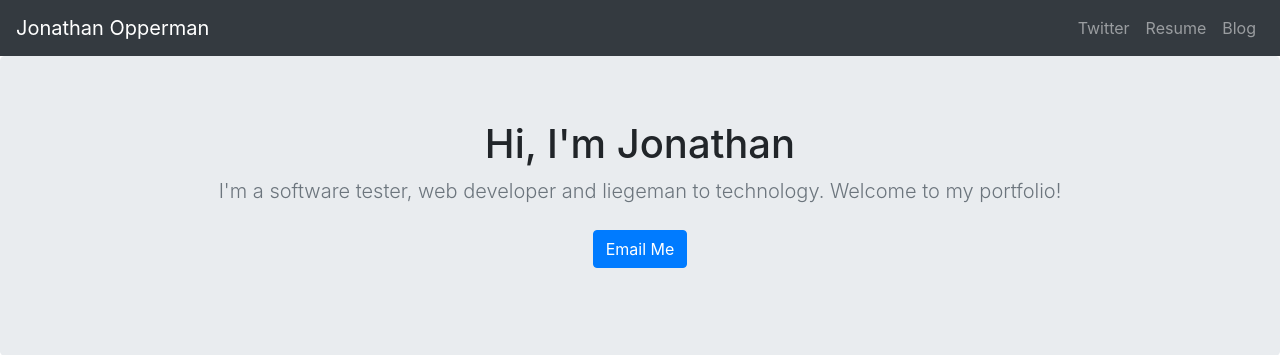
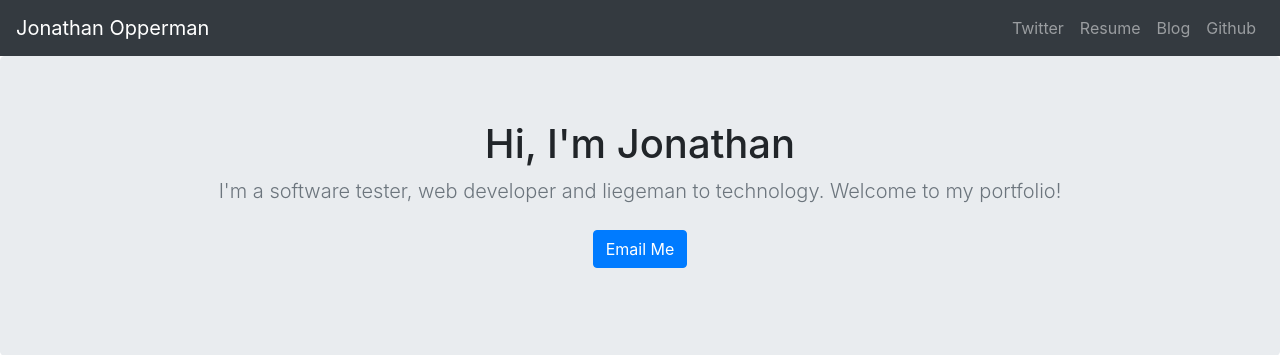
Before and after one commit to jcopperman/jubilant-octo-adventure, a Django app: page / in a window 1280 px wide. Shown: the top 355 px of the page. Run offline with Django 3.2, Linux system fonts and the light colour scheme; data that the repository does not hold is empty; some libraries are stand-ins or nearby versions.

Commit message:
Fixed nav links

```diff
--- a/jobs/templates/jobs/home.html
+++ b/jobs/templates/jobs/home.html
@@ -56,9 +56,10 @@
             </button>
             <div class="collapse navbar-collapse" id="navbarNavAltMarkup">
                 <div class="navbar-nav ml-auto">
-                    <a class="nav-item nav-link" href="#">Twitter</a>
+                    <a class="nav-item nav-link" href="https://twitter.com/TesterTrending">Twitter</a>
                     <a class="nav-item nav-link" href="{% static 'Jonathan Opperman -CV.pdf'%}">Resume</a>
                     <a class="nav-item nav-link" href="{% url 'allblogs' %}">Blog</a>
+                    <a class="nav-item nav-link" href="https://github.com/jcopperman/jubilant-octo-adventure/blob/master/README.md">Github</a>
                    <!-- <a class="nav-item nav-link disabled" href="#" tabindex="-1" aria-disabled="true">Admin</a> -->
                 </div>
             </div>
```
